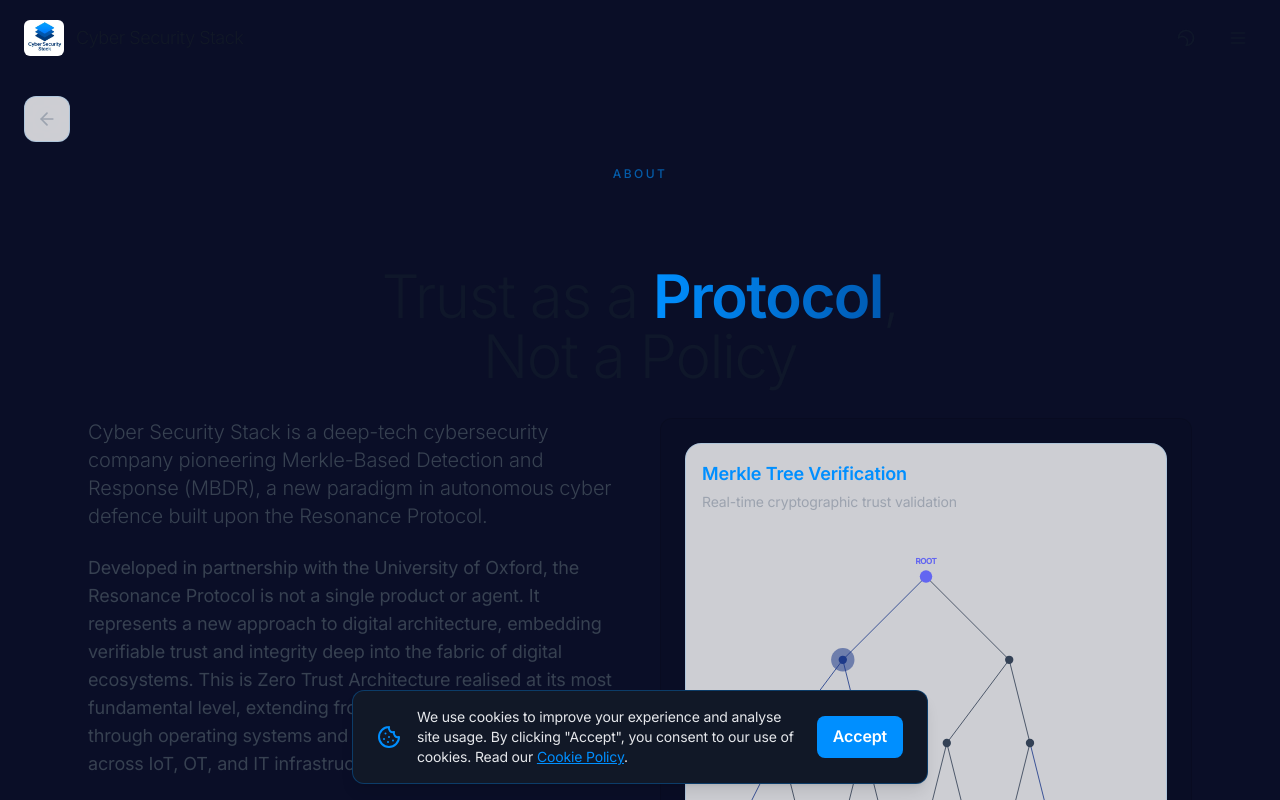
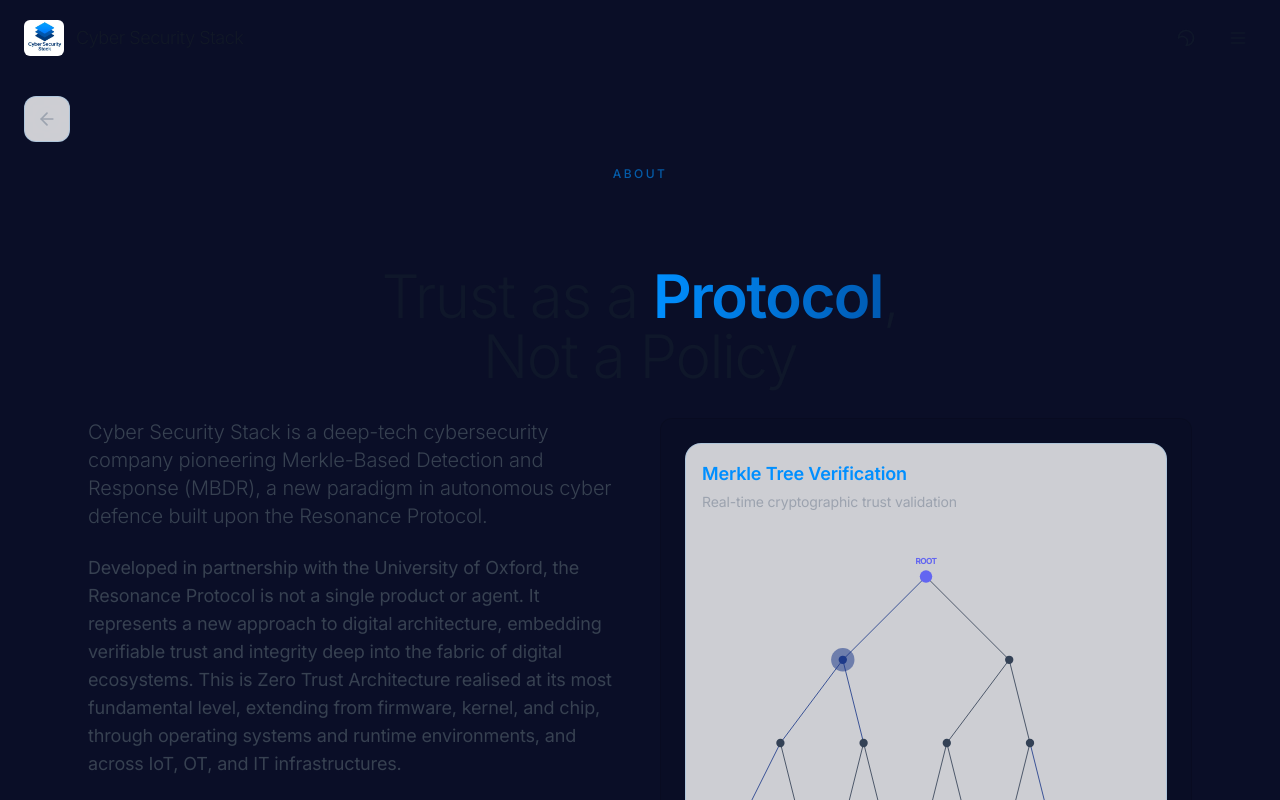
Before and after one commit to DevanshM1211/Cybersecurity-Stack-Website, a Next.js app: page /about in a window 1280 px wide. Shown: the top 800 px of the page. Built offline with nearby package versions, Linux system fonts and the light colour scheme.

Commit message:
Hide exit intent popup and cookie consent features

```diff
--- a/app/globals.css
+++ b/app/globals.css
@@ -4,8 +4,8 @@
 
 :root {
   --foreground-rgb: 255, 255, 255;
-  --background-start-rgb: 0, 40, 88;
-  --background-end-rgb: 0, 57, 124;
+  --background-start-rgb: 5, 8, 20;
+  --background-end-rgb: 10, 14, 39;
 }
 
 /* Light theme variables */
@@ -115,11 +115,11 @@ body {
 }
 
 ::-webkit-scrollbar-track {
-  background: #002858;
+  background: #0a0e27;
 }
 
 .dark ::-webkit-scrollbar-track {
-  background: #002858;
+  background: #0a0e27;
 }
 
 :root:not(.dark) ::-webkit-scrollbar-track {
--- a/app/layout.tsx
+++ b/app/layout.tsx
@@ -3,8 +3,8 @@ import { Inter, Roboto_Mono } from "next/font/google";
 import "./globals.css";
 import { ThemeProvider } from "@/contexts/ThemeContext";
 import dynamic from "next/dynamic";
-import CookieConsent from "@/components/CookieConsent";
-import ExitIntentPopup from "@/components/ExitIntentPopup";
+// import CookieConsent from "@/components/CookieConsent";
+// import ExitIntentPopup from "@/components/ExitIntentPopup";
 import Script from "next/script";
 
 // Client-only Navbar to avoid SSR context issues
@@ -259,8 +259,8 @@ export default function RootLayout({
             Skip to main content
           </a>
           {children}
-          <CookieConsent />
-          <ExitIntentPopup />
+          {/* <CookieConsent /> */}
+          {/* <ExitIntentPopup /> */}
           {/* Google Analytics (replace G-XXXXXXX with your Measurement ID) */}
           <Script
             src="https://www.googletagmanager.com/gtag/js?id=G-XXXXXXX"
```
